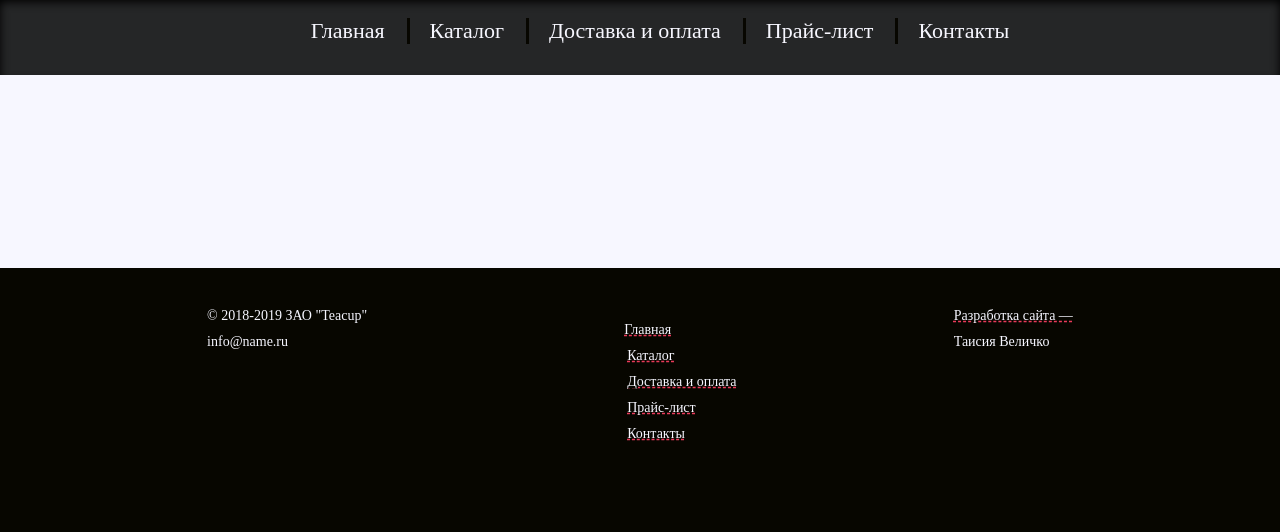
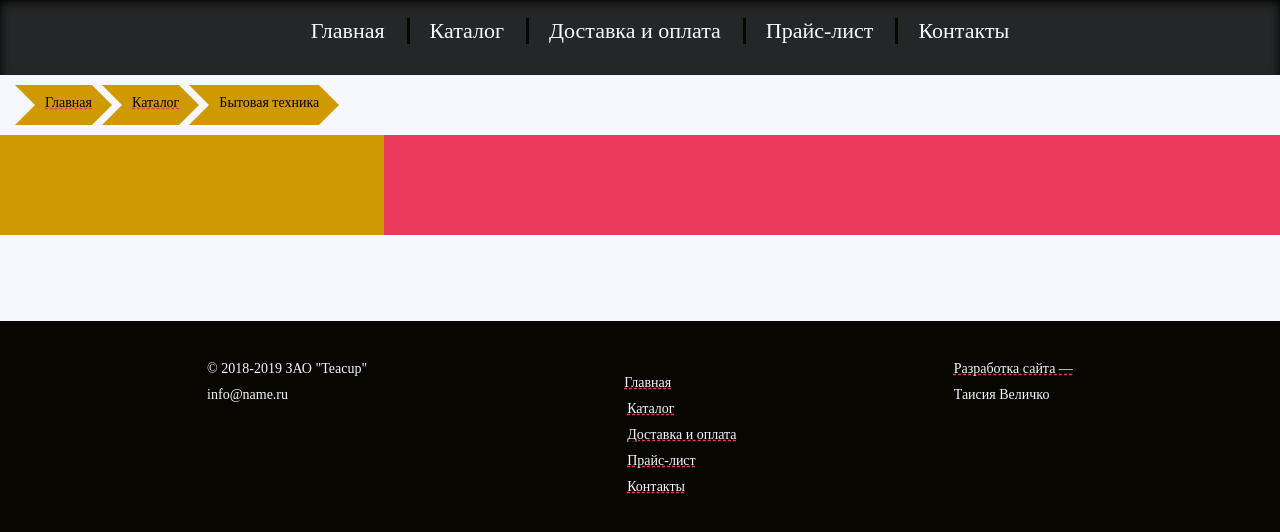
Before and after one commit to JustTaya/WebProject, a plain HTML site: page WebProject/index.html in a window 1280 px wide. Shown: the part 208-740 px from the top of the page. Drawn offline with Linux system fonts and the light colour scheme.

Commit message:
Progress commit

```diff
--- a/WebProject/index.html
+++ b/WebProject/index.html
@@ -33,12 +33,12 @@
     </ul>
 </div>
 <div class="slider"></div>
+<div class="path">
+    <span class="path-element underlined">Главная</span>
+    <span class="path-element underlined">Каталог</span>
+    <span class="path-element">Бытовая техника</span>
+</div>
 <div class="main">
-    <div class="path">
-        <span class="path-element"></span>
-        <span class="path-element"></span>
-        <span class="path-element"></span>
-    </div>
     <div class="left-block"></div>
     <div class="center-block">
         <div class="container">
--- a/WebProject/style.css
+++ b/WebProject/style.css
@@ -21,7 +21,7 @@ ul.menu-items {
     list-style: none;
 }
 
-.menu-item:hover{
+.menu-item:hover {
     animation-name: hoverUnderline;
 }
 
@@ -75,7 +75,7 @@ header {
     margin: 3rem;
 }
 
-.phone{
+.phone {
     font-size: 4rem;
 }
 
@@ -83,7 +83,7 @@ header {
     font-size: 1.4rem;
     text-align: right;
     margin: 0 1rem;
-    width:9.5rem;
+    width: 9.5rem;
 }
 
 .menu {
@@ -111,7 +111,7 @@ header {
     position: relative;
 }
 
-.menu-item:before{
+.menu-item:before {
     content: "";
     position: absolute;
     width: 100%;
@@ -127,7 +127,7 @@ header {
 }
 
 
-.menu-item:hover:before{
+.menu-item:hover:before {
     visibility: visible;
     -webkit-transform: scaleX(1);
     transform: scaleX(1);
@@ -142,7 +142,7 @@ footer {
     min-height: 15rem;
     color: #F7F7FF;
     font-size: 1.4rem;
-    padding:3rem 0;
+    padding: 3rem 0;
 
     background: #070600;
     flex-grow: 1;
@@ -151,30 +151,88 @@ footer {
     justify-content: space-evenly;
 }
 
-.footer-company{
+.footer-company {
     text-align: left;
 }
 
-.footer-menu{
+.footer-menu {
     text-align: left;
 }
 
-.underlined{
+.underlined {
     text-decoration-line: underline;
     text-decoration-style: dashed;
     text-decoration-color: #ea3a5a;
 }
 
-.underlined:hover{
+.underlined:hover {
     text-decoration-line: underline;
     text-decoration-style: solid;
     text-decoration-color: #ea3a5a;
 }
 
-.footer-company>p,.footer-menu>li,.developer-info>p{
+.footer-company > p, .footer-menu > li, .developer-info > p {
     margin: 1rem;
 }
 
-.footer-menu{
+.footer-menu {
     list-style: none;
 }
+
+.path {
+    margin-left: 2rem;
+    font-size: 1.4rem;
+}
+
+.path-element {
+    background: #CE9A00;
+    height: 3rem;
+    padding-top: 1rem;
+    padding-left: 1rem;
+    float: left;
+    position: relative;
+    text-align: center;
+    margin: 1rem 1.5rem;
+}
+
+.path-element::before {
+    content: '';
+    border-right: 0;
+    border-left: 2rem solid transparent;
+    border-top: 2.02679rem solid #CE9A00;
+    border-bottom: 2.02679rem solid #CE9A00;
+    position: absolute;
+    right: 100%;
+    top: 0;
+}
+
+.path-element::after {
+    content: '';
+    border: 2.02679rem solid transparent;
+    border-left: 2.02679rem solid #CE9A00;
+    display: block;
+    width: 0;
+    height: 0;
+    left: 100%;
+    bottom: 0;
+    position: absolute;
+}
+
+.main {
+    display: flex;
+    flex-direction: row;
+    justify-content: space-between;
+}
+
+.left-block{
+    background: #CE9A00;
+    width: 30%;
+    height: 10rem;
+}
+
+.center-block{
+    background: #ea3a5a;
+    width: 70%;
+    height: 10rem;
+
+}
```
